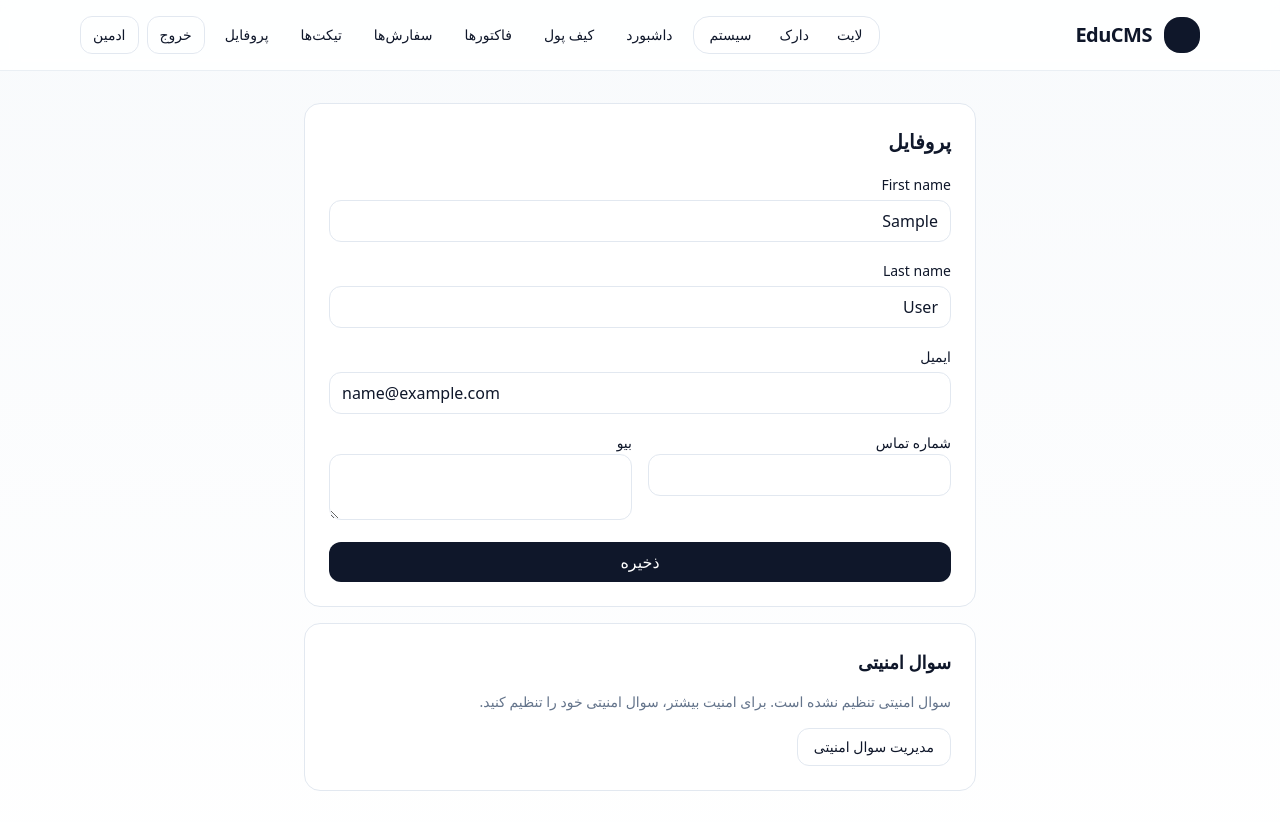
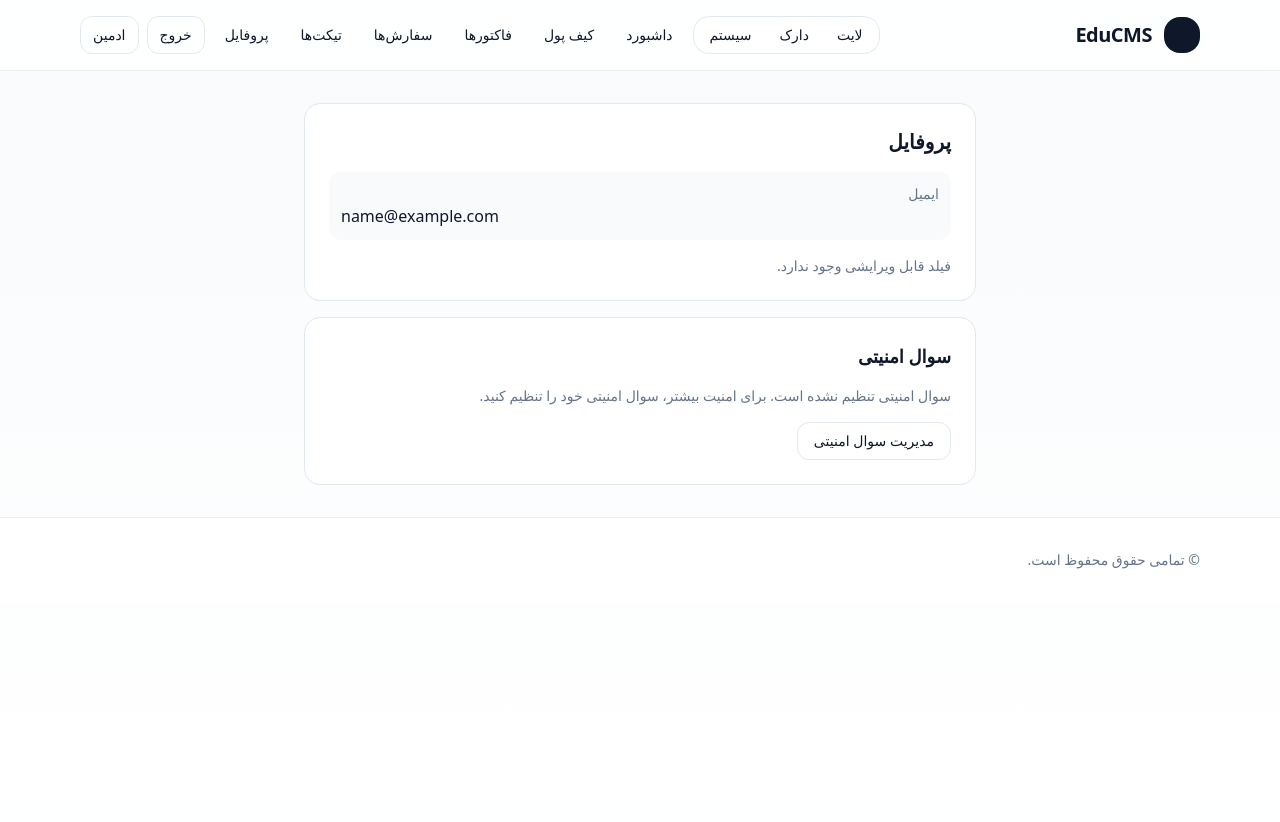
Before and after one commit to admin6501/EduCMS, a Django app: page /accounts/profile/ in a window 1280 px wide. Shown: the top 822 px of the page. After the commit the page ends 569 px from the top, so only its background shows below. Run offline with Django 5.2, Linux system fonts and the light colour scheme; the visitor is signed in with stand-in values (Sample User, id 1); data comes from the database, SQL or seed files in the repository; data that the repository does not hold is empty; some libraries are stand-ins or nearby versions.

Commit message:
Refactor: profile page to only show custom registration fields

```diff
--- a/app/accounts/forms.py
+++ b/app/accounts/forms.py
@@ -167,26 +167,20 @@ class RegisterForm(UserCreationForm):
             prof.save()
         return user
 
-class ProfileForm(forms.ModelForm):
-    class Meta:
-        model = User
-        fields = ("first_name", "last_name", "email")
-        widgets = {
-            "first_name": forms.TextInput(attrs={"class": _INPUT}),
-            "last_name": forms.TextInput(attrs={"class": _INPUT}),
-            "email": forms.EmailInput(attrs={"class": _INPUT, "dir": "ltr"}),
-        }
+class ProfileForm(forms.Form):
+    """Profile form that only shows custom registration fields"""
 
     def __init__(self, *args, profile=None, **kwargs):
         super().__init__(*args, **kwargs)
         self.profile = profile
         self._dynamic_fields = []
 
-        # Add dynamic fields that should show in profile
+        # Only add dynamic fields that should show in profile (from RegistrationField)
         try:
             for reg_field in get_registration_fields():
                 if not reg_field.show_in_profile:
                     continue
+                # Skip system fields
                 if reg_field.field_key in ("email", "password1", "password2", "security_question", "security_answer"):
                     continue
                 field = build_form_field(reg_field)
@@ -194,7 +188,7 @@ class ProfileForm(forms.ModelForm):
                 self.fields[field_name] = field
                 self._dynamic_fields.append(reg_field.field_key)
 
-                # Set initial value from profile extra_data (safely)
+                # Set initial value from profile extra_data
                 if profile:
                     extra_data = getattr(profile, 'extra_data', None) or {}
                     if reg_field.field_key in extra_data:
--- a/app/accounts/views.py
+++ b/app/accounts/views.py
@@ -43,32 +43,25 @@ def profile_edit(request):
   except Exception:
     pass
 
+  profile, _ = UserProfile.objects.select_related("q1").get_or_create(user=request.user)
+
   if not allow_edit:
-    messages.error(request, "ویرایش پروفایل توسط مدیر غیرفعال شده است.")
-    # Still show security questions info even when editing is disabled
-    profile = UserProfile.objects.filter(user=request.user).select_related("q1").first()
     return render(request, "accounts/profile.html", {"form": None, "profile": profile, "allow_edit": False})
 
-  profile, _ = UserProfile.objects.select_related("q1").get_or_create(user=request.user)
-  form = ProfileForm(request.POST or None, instance=request.user, profile=profile)
+  form = ProfileForm(request.POST or None, profile=profile)
 
   if request.method == "POST" and form.is_valid():
-    form.save()
-    profile.phone = (request.POST.get("phone") or "").strip()
-    profile.bio = (request.POST.get("bio") or "").strip()
-
-    # Save custom field data safely
+    # Save custom field data
     try:
       custom_data = form.get_custom_field_data()
       if custom_data:
         extra = getattr(profile, 'extra_data', None) or {}
         extra.update(custom_data)
         profile.extra_data = extra
-      profile.save()
+        profile.save(update_fields=["extra_data"])
+        messages.success(request, "پروفایل بروزرسانی شد.")
     except Exception:
-      profile.save(update_fields=["phone", "bio"])
-
-    messages.success(request, "پروفایل بروزرسانی شد.")
+      pass
     return redirect("profile_edit")
 
   return render(request, "accounts/profile.html", {"form": form, "profile": profile, "allow_edit": True})
--- a/app/templates/accounts/profile.html
+++ b/app/templates/accounts/profile.html
@@ -5,25 +5,27 @@
   <div class="rounded-2xl border border-slate-200 bg-white p-6 dark:border-slate-800 dark:bg-slate-950">
     <h1 class="text-xl font-extrabold mb-4">پروفایل</h1>
 
+    <!-- User info -->
+    <div class="mb-4 p-3 rounded-xl bg-slate-50 dark:bg-slate-900">
+      <div class="text-sm text-slate-500 dark:text-slate-400">ایمیل</div>
+      <div class="font-medium" dir="ltr">{{ user.email }}</div>
+    </div>
+
     {% if not allow_edit %}
       <div class="rounded-xl border border-amber-200 bg-amber-50 p-4 text-amber-800 dark:border-amber-900/40 dark:bg-amber-950/40 dark:text-amber-200">
         <p class="font-semibold">ویرایش پروفایل غیرفعال است</p>
         <p class="text-sm mt-1">ویرایش پروفایل توسط مدیر سایت غیرفعال شده است.</p>
       </div>
-    {% else %}
+    {% elif form.fields %}
       <form method="post" class="space-y-4">{% csrf_token %}
         {% include "partials/form_errors.html" %}
         {% for field in form %}{% include "partials/field.html" with field=field %}{% endfor %}
-        <div class="grid gap-4 sm:grid-cols-2">
-          <div><label class="text-sm font-medium">شماره تماس</label>
-            <input name="phone" value="{{ profile.phone }}" class="w-full rounded-xl border border-slate-200 bg-white px-3 py-2 outline-none focus:ring-2 focus:ring-slate-300 dark:bg-slate-900 dark:border-slate-700 dark:focus:ring-slate-700" dir="ltr">
-          </div>
-          <div><label class="text-sm font-medium">بیو</label>
-            <textarea name="bio" rows="2" class="w-full rounded-xl border border-slate-200 bg-white px-3 py-2 outline-none focus:ring-2 focus:ring-slate-300 dark:bg-slate-900 dark:border-slate-700 dark:focus:ring-slate-700">{{ profile.bio }}</textarea>
-          </div>
-        </div>
         <button class="w-full rounded-xl bg-slate-900 px-4 py-2 text-white hover:opacity-95 dark:bg-white dark:text-slate-900">ذخیره</button>
       </form>
+    {% else %}
+      <div class="text-slate-500 dark:text-slate-400 text-sm">
+        فیلد قابل ویرایشی وجود ندارد.
+      </div>
     {% endif %}
   </div>
 
```
Also changed, not shown: 1 other file.
